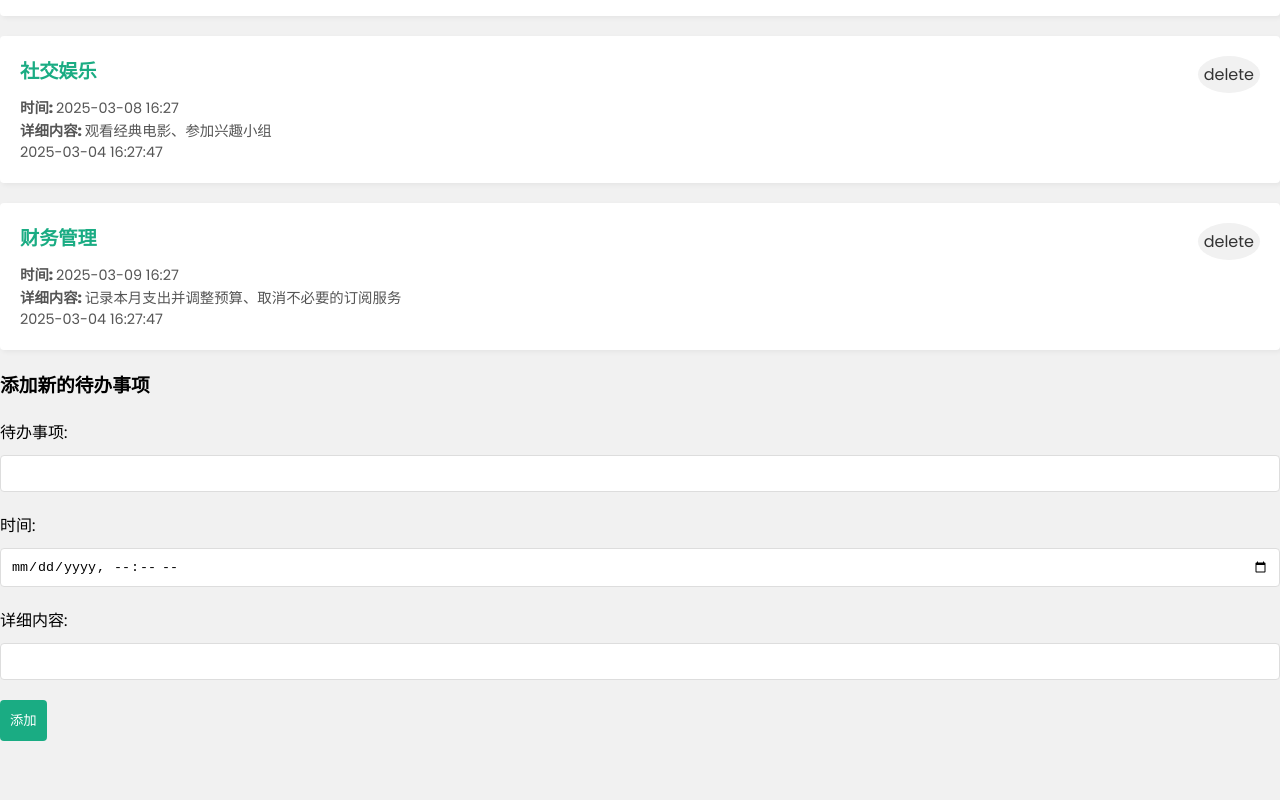
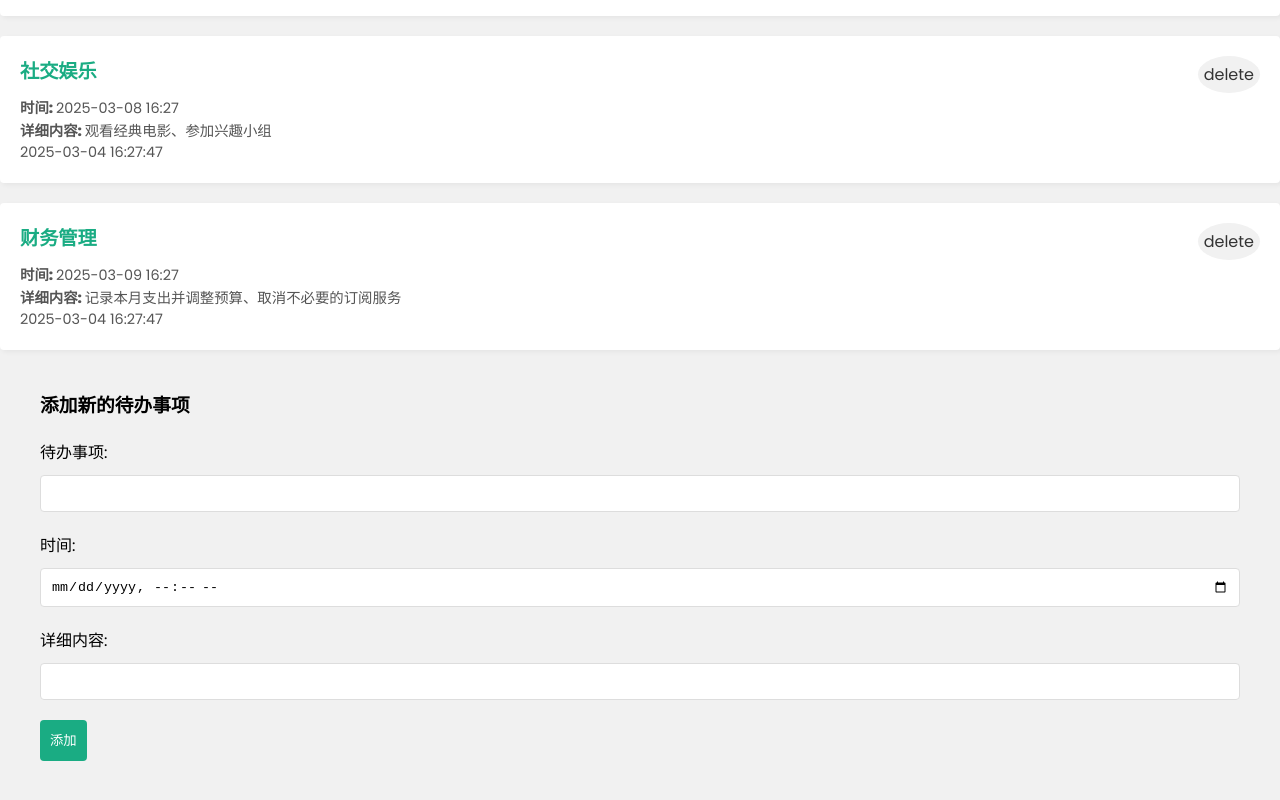
Before and after one commit to 409915016/vue-auth, a Vue app: page / in a window 1280 px wide. Shown: the part 318-1118 px from the top of the page. Before the commit the page ends 1059 px from the top, so only its background shows below. Built offline with nearby package versions, Linux system fonts and the light colour scheme.

Commit message:
添加表单样式

```diff
--- a/src/components/TodoForm.vue
+++ b/src/components/TodoForm.vue
@@ -17,6 +17,8 @@ async function handleSubmit() {
   if (!title) emptyFields.value.push('title')
   if (!date) emptyFields.value.push('date')
   if (!description) emptyFields.value.push('description')
+
+  console.log('valid: ', emptyFields.value)
 }
 </script>
 
@@ -51,6 +53,9 @@ async function handleSubmit() {
 </template>
 
 <style scoped>
+form {
+  margin: 40px;
+}
 label, input {
   display: block;
 }
```
